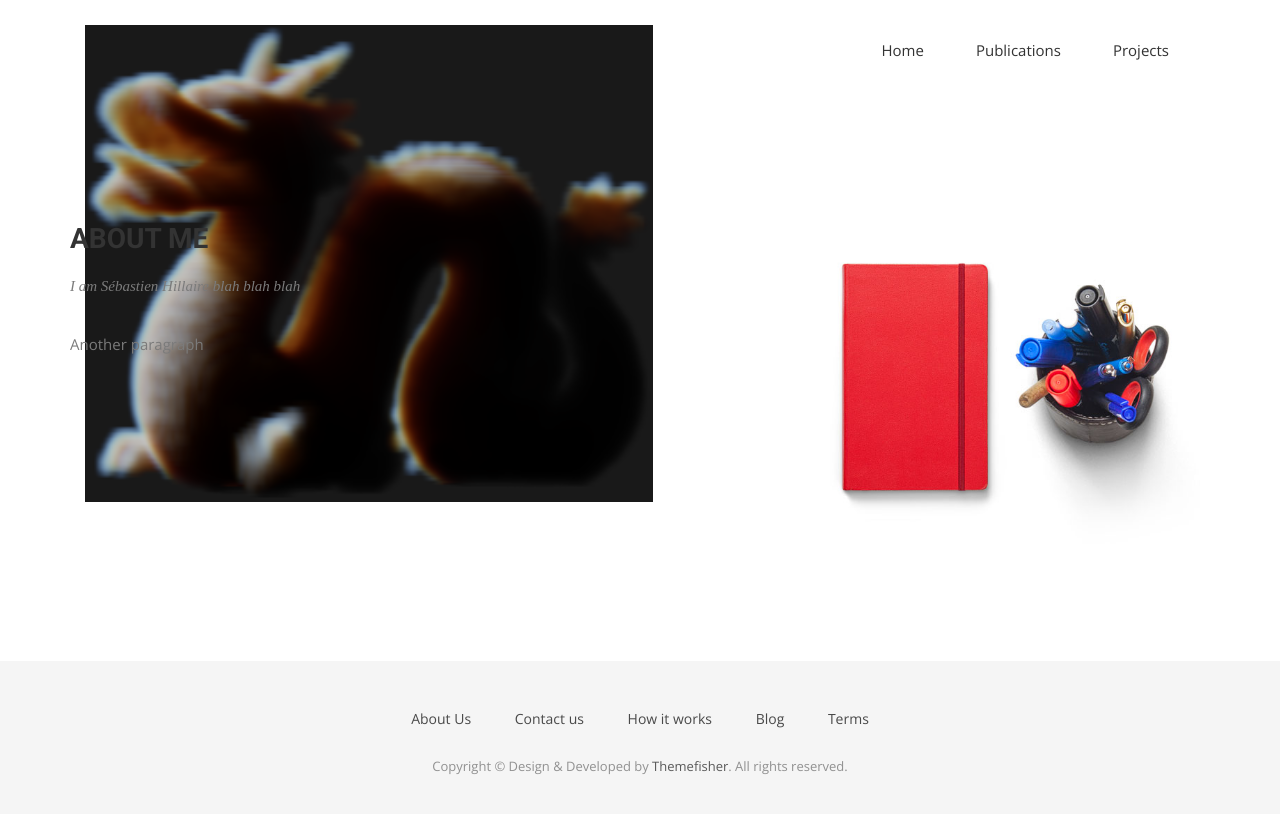
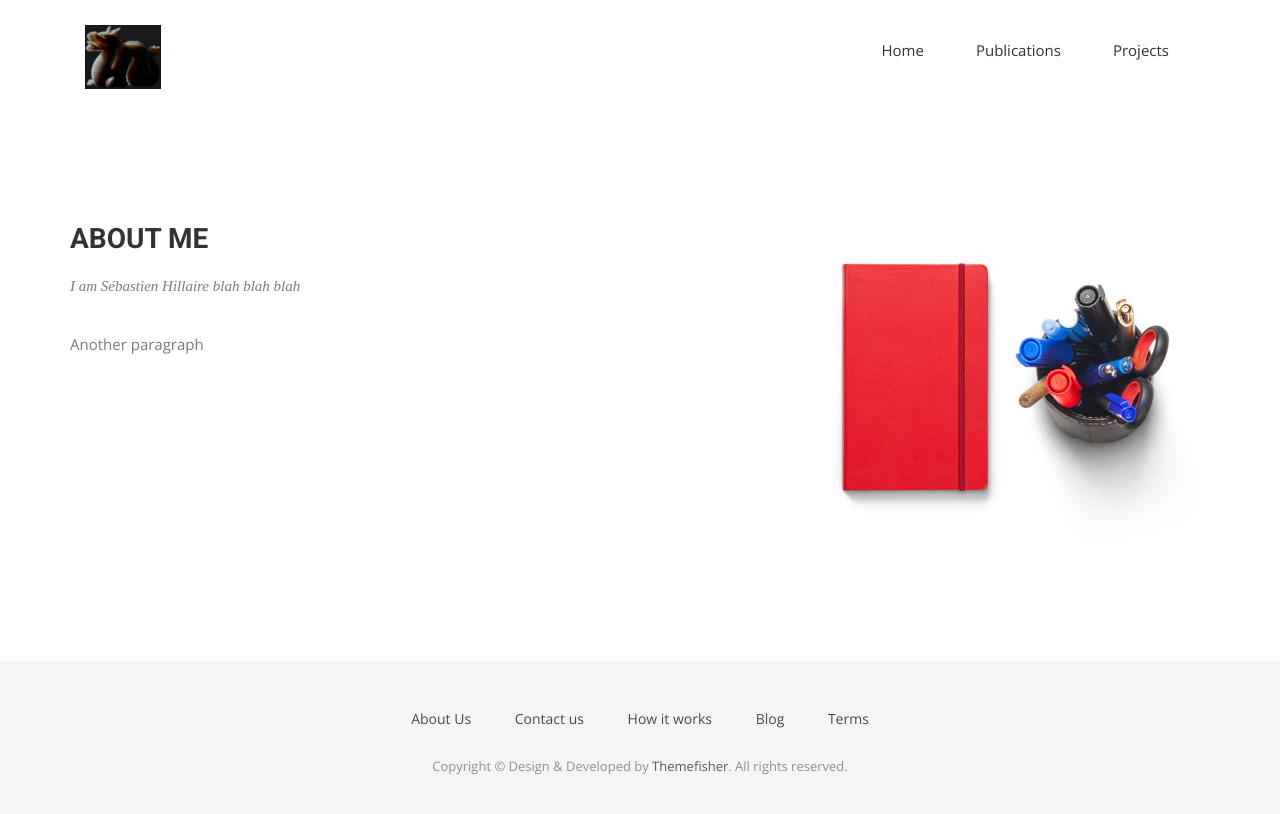
Before and after one commit to sebh/sebh.github.io, a Jekyll site: the page built from index.html, in a window 1280 px wide. Shown: the top 814 px of the page. Built offline with Jekyll 4.4.1, drawn with Linux system fonts in a browser that asks for light colours; nearby versions of some CDN libraries; some web fonts are replaced.

Commit message:
Fixed logo height

```diff
--- a/_includes/header.html
+++ b/_includes/header.html
@@ -15,7 +15,7 @@
             <span class="icon-bar"></span>
             </button>
             <a class="navbar-brand" href="index.html">
-              <img src="{{ site.baseurl }}/img/logosebh.png" alt="Logo">
+              <img src="{{ site.baseurl }}/img/logosebh.png" alt="Logo" height="64" >
             </a>
           </div>
             <!-- Collect the nav links, forms, and other content for toggling -->
```
